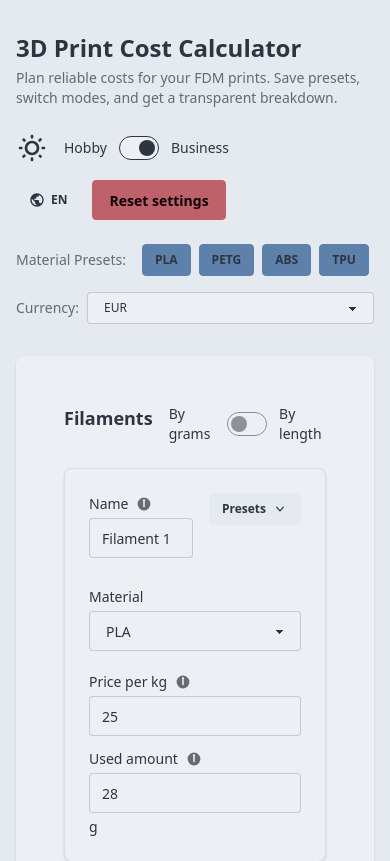
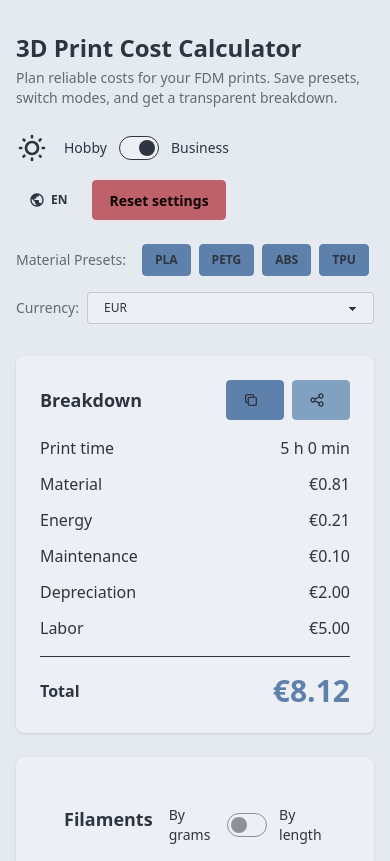
Before and after one commit to BenGeba/3d-print-cost, a React (Vite) app: page / in a window 390 px wide. Shown: the top 861 px of the page. Built offline with nearby package versions, Linux system fonts and the light colour scheme.

Commit message:
feat: Add responsive cost summary for mobile view and enhance total cost display styling

```diff
--- a/src/App.tsx
+++ b/src/App.tsx
@@ -359,6 +359,33 @@ export default function App() {
           </form>
         </dialog>
 
+        {/* Mobile Cost Summary - Show at top on mobile */}
+        <div className="lg:hidden mb-6">
+          <CostBreakdown
+            mode={s.mode}
+            currency={s.currency}
+            printTimeHours={s.printTimeHours}
+            printTimeMinutes={s.printTimeMinutes}
+            materialCost={calculations.materialCost}
+            energyCost={calculations.energyCost}
+            maintenanceCost={calculations.maintenanceCost}
+            depreciationCost={calculations.depreciationCost}
+            laborCost={calculations.laborCost}
+            preparationCost={calculations.preparationCost}
+            postProcessingCost={calculations.postProcessingCost}
+            shippingCost={calculations.shippingCost}
+            packagingCost={calculations.packagingCost}
+            marginPercent={s.marginPercent}
+            margin={calculations.margin}
+            netTotal={calculations.netTotal}
+            vatPercent={calculations.vatPercent}
+            vatAmount={calculations.vatAmount}
+            total={calculations.total}
+            onCopyBreakdown={copyBreakdown}
+            onShare={handleShare}
+          />
+        </div>
+
         <div className="grid grid-cols-1 lg:grid-cols-3 gap-6">
           <div className="lg:col-span-2 space-y-6">
             {/* Filaments */}
@@ -665,8 +692,8 @@ export default function App() {
             </Section>
           </div>
 
-          {/* Summary */}
-          <div className="space-y-6">
+          {/* Summary - Desktop only */}
+          <div className="max-lg:hidden space-y-6">
             <CostBreakdown
               mode={s.mode}
               currency={s.currency}
--- a/src/components/CostBreakdown.tsx
+++ b/src/components/CostBreakdown.tsx
@@ -133,7 +133,7 @@ export function CostBreakdown({
       <hr className="my-4" />
       <div className="flex items-center justify-between">
         <div className="font-semibold">{t('costBreakdown.total')}</div>
-        <div className="text-2xl text-primary font-bold">{fmt(total)}</div>
+        <div className="text-3xl text-primary font-bold tabular-nums">{fmt(total)}</div>
       </div>
     </div>
   );
```
